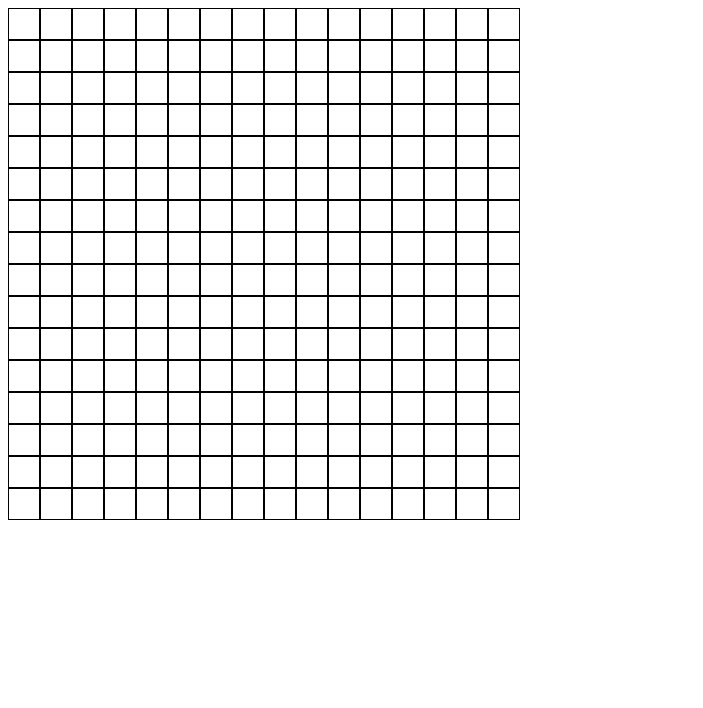
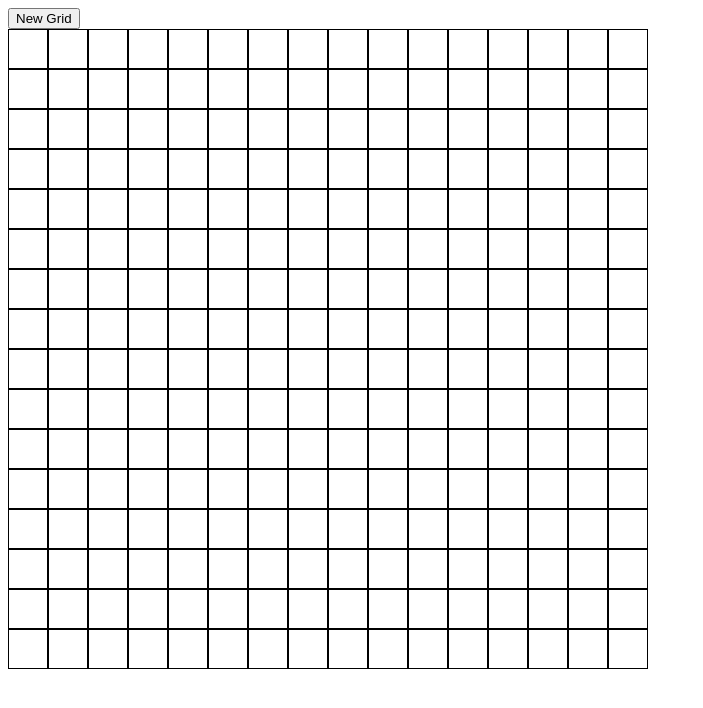
Before and after one commit to lelido/odin-etch-a-sketch, a plain HTML site: page index.html in a window 1280 px wide. Shown: the whole page, without its empty margins (0-703 px from the left). Drawn offline with Linux system fonts and the light colour scheme.

Commit message:
Add a button for new grid creation
Grid size is adjustable.

```diff
--- a/index.html
+++ b/index.html
@@ -10,6 +10,7 @@
 </head>
 
 <body>
+    <button id="new-grid">New Grid</button>
     <div id="grid"></div>
 </body>
 
--- a/script.js
+++ b/script.js
@@ -1,14 +1,38 @@
-createGrid();
+const grid = document.querySelector("#grid");
+const newGridButton = document.querySelector("#new-grid");
+newGridButton.addEventListener("click", () => {
+    const gridSize = parseInt(prompt("Enter a number of cells per side (1-100):"));
+    if (gridSize >= 1 && gridSize <= 100) {
+        removeGrid();
+        createGrid(gridSize);
+    } else {
+        alert("Wrong cell number: Should be 1-100. Try again.");
+    }
+});
 
-function createGrid() {
-    const grid = document.querySelector("#grid");
+createGrid(16);
+
+function createGrid(cellNumberPerSide) {
     grid.addEventListener("mouseover", (event) => {
         event.target.style.cssText = "background-color: black; border-color: white;";
     });
 
-    for (let i = 0; i < 16 * 16; i++) {
-        const cell = document.createElement("div");
-        cell.classList.add("cell");
-        grid.appendChild(cell);
+    for (let i = 0; i < cellNumberPerSide; i++) {
+        const column = document.createElement("div");
+        column.classList.add("column");
+
+        for (let j = 0; j < cellNumberPerSide; j++) {
+            const cell = document.createElement("div");
+            cell.classList.add("cell");
+            column.appendChild(cell);
+        }
+
+        grid.appendChild(column);
     }
 }
+
+function removeGrid() {
+    while (grid.hasChildNodes()) {
+        grid.removeChild(grid.lastElementChild);
+    }
+}
--- a/style.css
+++ b/style.css
@@ -1,14 +1,17 @@
 #grid {
     display: flex;
-    flex-wrap: wrap;
-    /* Cell-amount-in-a-row * cell-width */
-    width: 512px;
+    width: 640px;
+    height: 640px;
+}
+
+.column {
+    flex-grow: 1;
+    display: flex;
+    flex-direction: column;
 }
 
 .cell {
+    flex-grow: 1;
     box-sizing: border-box;
-    width: 32px;
-    height: 32px;
     border: 1px solid black;
-    flex-shrink: 0;
 }
```
